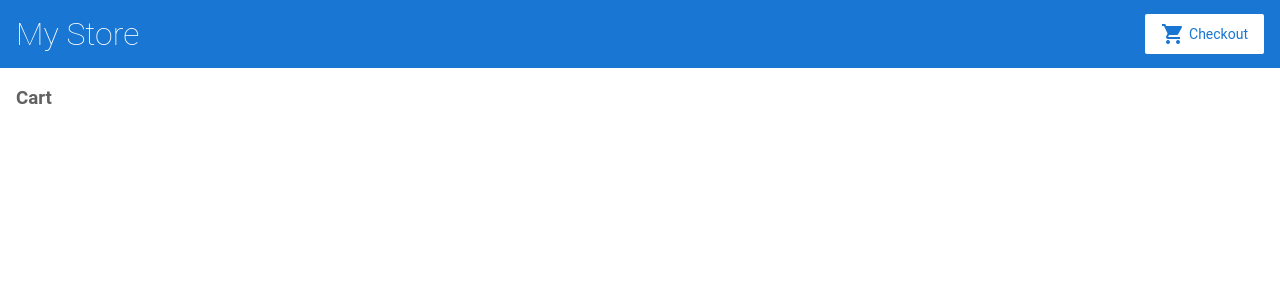
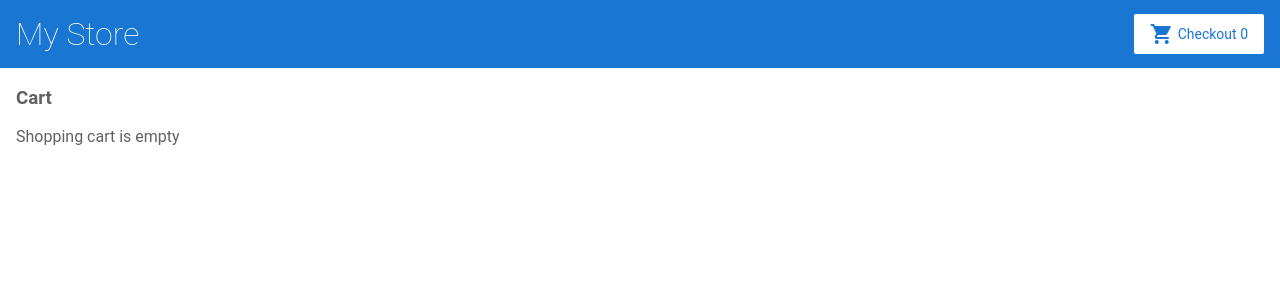
Before and after one commit to afolabiopakunle/angular-jumpstart, an Angular app: page /cart in a window 1280 px wide. Shown: the top 300 px of the page. Built offline with nearby package versions, Linux system fonts and the light colour scheme.

Commit message:
cart number

```diff
--- a/src/app/cart/cart.component.css
+++ b/src/app/cart/cart.component.css
@@ -0,0 +1,3 @@
+.na {
+  text-align: center;
+}
--- a/src/app/cart/cart.component.html
+++ b/src/app/cart/cart.component.html
@@ -1,5 +1,8 @@
 <h3>Cart</h3>
 
 <div class="cart-item" *ngFor="let item of items">
-<p>afolabi</p>
+  <span>{{ item.name }}</span>
+  <span>{{ item.price | currency }}</span>
 </div>
+
+<div *ngIf="items.length < 1" class="na">Shopping cart is empty</div>
--- a/src/app/top-bar/top-bar.component.html
+++ b/src/app/top-bar/top-bar.component.html
@@ -2,7 +2,7 @@
   <h1>My Store</h1>
 </a>
 
-<a class="button fancy-button" [routerLink]="['cart']"><i class="material-icons">shopping_cart</i>Checkout</a>
+<a class="button fancy-button" [routerLink]="['cart']"><i class="material-icons">shopping_cart</i>Checkout {{ itemNumber}}</a>
 
 <!--
 Copyright Google LLC. All Rights Reserved.
--- a/src/app/top-bar/top-bar.component.ts
+++ b/src/app/top-bar/top-bar.component.ts
@@ -1,4 +1,5 @@
 import { Component } from '@angular/core';
+import { CartService } from '../cart.service';
 
 @Component({
   selector: 'app-top-bar',
@@ -6,6 +7,10 @@ import { Component } from '@angular/core';
   styleUrls: ['./top-bar.component.css']
 })
 export class TopBarComponent {
+
+  constructor(private cartService: CartService ) {}
+
+  itemNumber = this.cartService.getItems.length
 
 }
 
```
